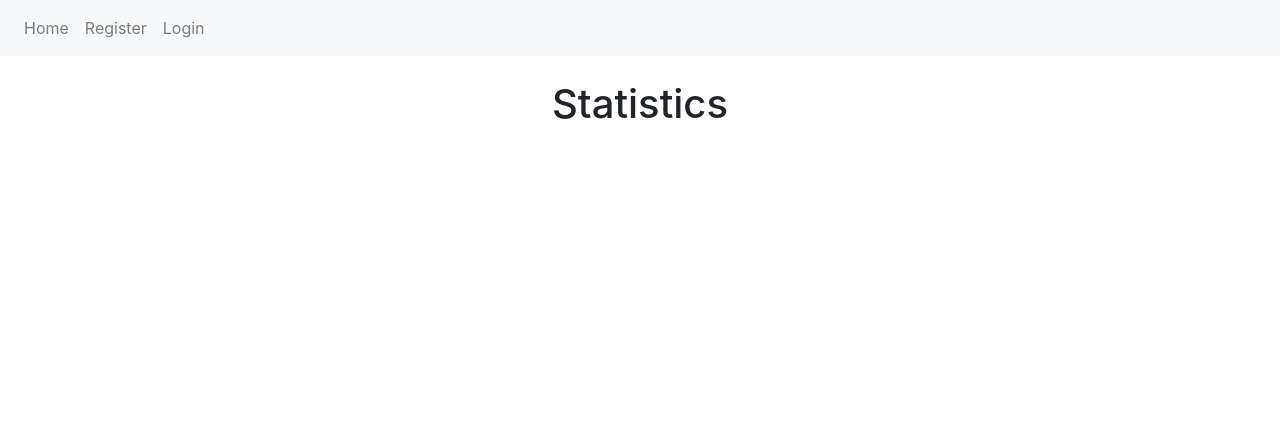
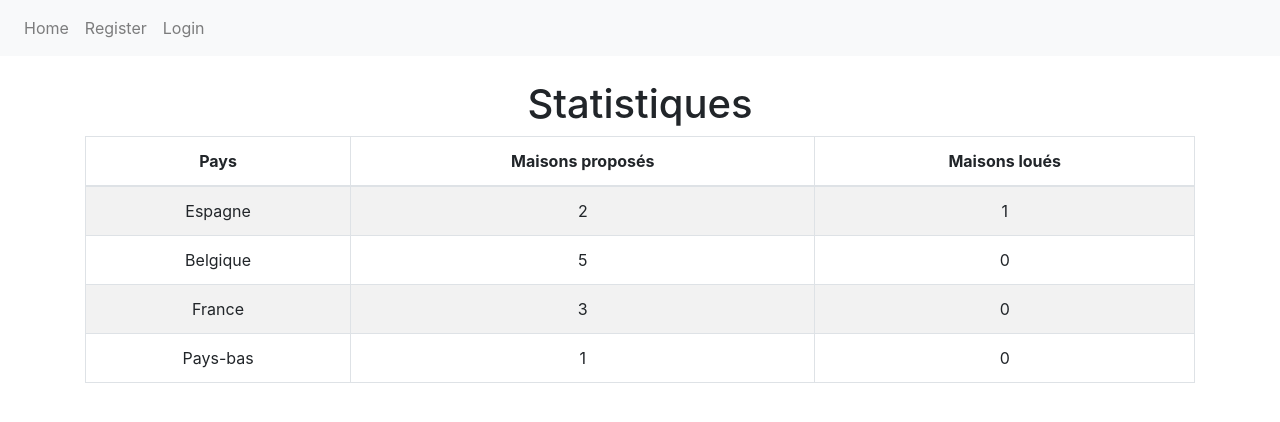
Before and after one commit to EdgardoCuellar/PlaceToUkrain, a Django app: page /statistics/ in a window 1280 px wide. Shown: the top 422 px of the page. Run offline with Django 4.2, Linux system fonts and the light colour scheme; data comes from the database, SQL or seed files in the repository; both versions use the stored data as it was after the commit; some libraries are stand-ins or nearby versions.

Commit message:
Project ended

```diff
--- a/PlaceToUkrain/models/house.py
+++ b/PlaceToUkrain/models/house.py
@@ -45,5 +45,9 @@ class House(models.Model):
         return House.objects.filter(city=city)
 
     @staticmethod
+    def get_all_countries():
+        return House.objects.values_list('country', flat=True).distinct()
+
+    @staticmethod
     def get_all_cities():
         return House.objects.values_list('city', flat=True).distinct()
--- a/PlaceToUkrain/templates/homepage.html
+++ b/PlaceToUkrain/templates/homepage.html
@@ -14,6 +14,7 @@
         <a href="{% url 'index' %}" class="btn btn-primary">Index</a>
         <a href="{% url 'logout' %}" class="btn btn-danger ml-2">Deconnexion</a>
       {% endif %}
+      <a href="{% url 'statistics' %}" class="btn btn-warning">Statistiques</a>
     </div>
   </div>
 {% endblock %}
--- a/PlaceToUkrain/templates/index.html
+++ b/PlaceToUkrain/templates/index.html
@@ -9,11 +9,11 @@
     <h1>Place to Ukrain</h1>
     <h2>Bienvenue {{user.email}}</h2>
     <div class="btn-group mt-4" role="group">
-      <a href="{% url 'statistics' %}" class="btn btn-primary">Statistics</a>
+      <a href="{% url 'statistics' %}" class="btn btn-primary">Statistiques</a>
       {% if user.is_host %}
-        <a href="{% url 'create_house' %}" class="btn btn-success">Create a House</a>
+        <a href="{% url 'create_house' %}" class="btn btn-success">Proposer une maison</a>
       {% else %}
-        <a href="{% url 'search' %}" class="btn btn-info">Search for a House</a>
+        <a href="{% url 'search' %}" class="btn btn-info">Rechercher une maison</a>
       {% endif %}
     </div>
     {% if user.is_host %}
--- a/PlaceToUkrain/templates/statistics.html
+++ b/PlaceToUkrain/templates/statistics.html
@@ -4,6 +4,24 @@
 
 {% block content %}
   <div class="text-center">
-    <h1>Statistics</h1>
+    <h1>Statistiques</h1>
+    <table class="table table-bordered table-striped">
+      <thead>
+        <tr>
+          <th>Pays</th>
+          <th>Maisons proposés</th>
+          <th>Maisons loués</th>
+        </tr>
+      </thead>
+      <tbody>
+        {% for stat in country_statistics %}
+          <tr>
+            <td>{{ stat.country }}</td>
+            <td>{{ stat.houses_offered }}</td>
+            <td>{{ stat.rented_houses_country }}</td>
+          </tr>
+        {% endfor %}
+      </tbody>
+    </table>
   </div>
 {% endblock %}
--- a/PlaceToUkrain/views/create_house.py
+++ b/PlaceToUkrain/views/create_house.py
@@ -44,14 +44,14 @@ class CreateHouseView(View):
                     bad_periods += 1
                     continue
                 else:
-                    if Period.validate_period(period_form.cleaned_data) is False:
+                    if Period.validate_dict_period(period_form.cleaned_data) is False:
                         bad_periods += 1
                         continue
-                    if current_date is None:
+                    if current_period is None:
                         period = period_form.save(commit=False)
                         current_period = period
                     else:
-                        if Period.validate_two_periods(current_period, period_form.cleaned_data) is False:
+                        if Period.validate_two_periods_dict(current_period, period_form.cleaned_data) is False:
                             bad_periods += 1
                             continue
                         else:
--- a/PlaceToUkrain/views/statistics.py
+++ b/PlaceToUkrain/views/statistics.py
@@ -1,6 +1,28 @@
-from django.shortcuts import render, redirect
+# views.py
+from django.shortcuts import render
 from django.views import View
+from PlaceToUkrain.models.house import House
+from PlaceToUkrain.models.rented import Rented
 
 class StatisticsView(View):
     def get(self, request):
-        return render(request, 'statistics.html')
+        countries = House.get_all_countries()
+
+        country_statistics = []
+        for country in countries:
+            houses_offered = House.get_houses_by_country(country).count()
+
+            rented_houses = Rented.get_all_rented()
+            rented_houses_country = 0
+            for rented_house in rented_houses:
+                if rented_house.house.country == country:
+                    rented_houses_country += 1
+
+            country_statistics.append({
+                'country': country,
+                'houses_offered': houses_offered,
+                'rented_houses_country': rented_houses_country,
+            })
+
+        context = {'country_statistics': country_statistics}
+        return render(request, 'statistics.html', context)
```
Also changed, not shown: PlaceToUkrain/models/period.py (+15 -0 lines), PlaceToUkrain/templates/create_house.html (+3 -4 lines), db.sqlite3.
